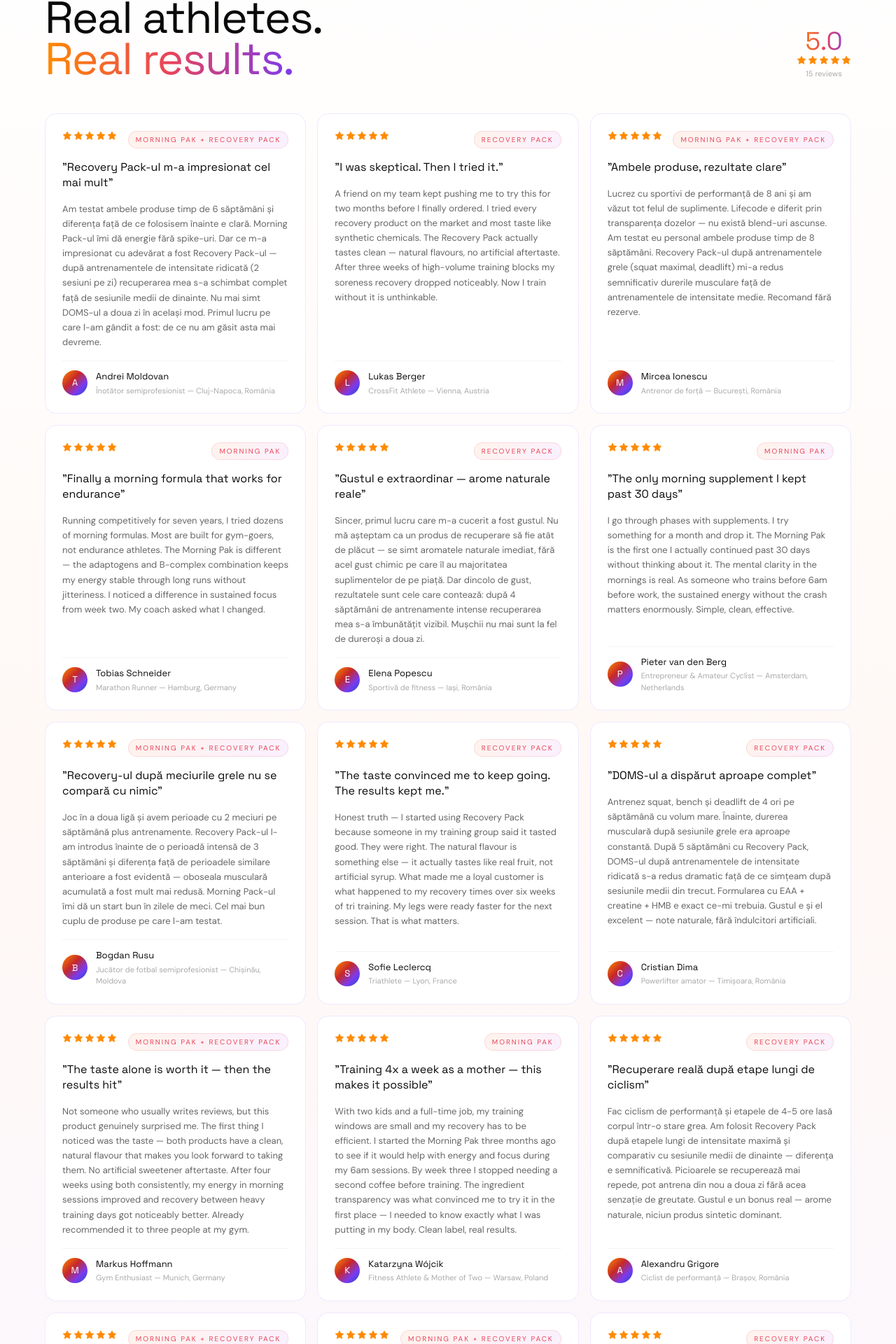
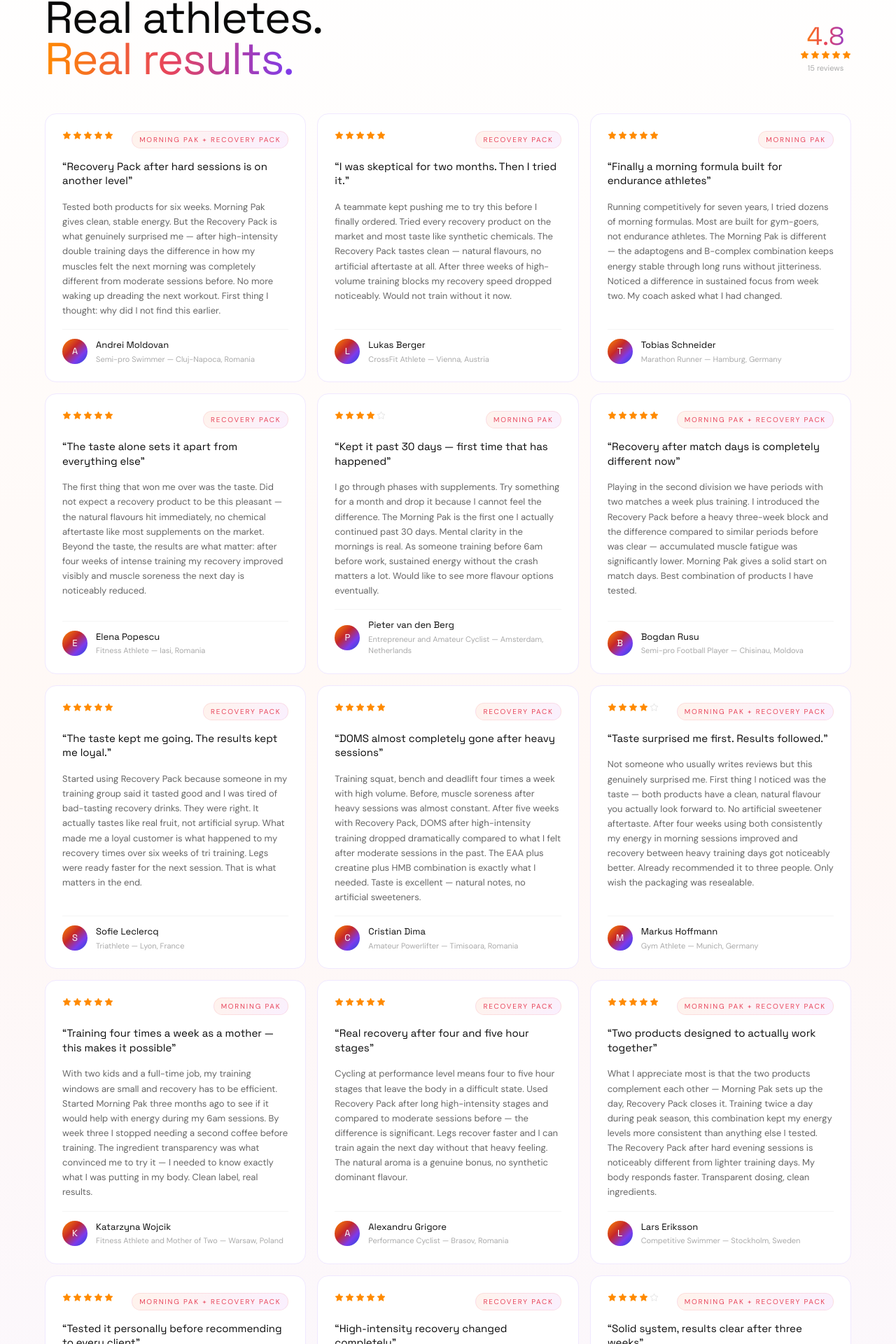
Before and after one commit to Sandu2006a/LIFECODE, a Next.js app in the folder web/: page / in a window 1280 px wide. Shown: the part 4730-6650 px from the top of the page at 70% size. Built offline with nearby package versions, Linux system fonts and the light colour scheme; no server answers.

Commit message:
feat: all reviews in English, 4.8 avg rating, 15 reviews

```diff
--- a/web/components/ReviewsSection.jsx
+++ b/web/components/ReviewsSection.jsx
@@ -1,147 +1,132 @@
 'use client';
 
-import { useEffect, useRef, useState } from 'react';
+import { useEffect, useRef } from 'react';
 import { gsap } from 'gsap';
 import { ScrollTrigger } from 'gsap/ScrollTrigger';
 
-const BOX_G = 'linear-gradient(135deg, #FF8A00 0%, #C62828 40%, #7C3AED 70%, #1D4ED8 100%)';
+const BOX_G  = 'linear-gradient(135deg, #FF8A00 0%, #C62828 40%, #7C3AED 70%, #1D4ED8 100%)';
 const HEAT_G = 'linear-gradient(90deg, #FF8A00, #E8445A, #7C3AED)';
 
 const REVIEWS = [
   {
     name: 'Andrei Moldovan',
-    role: 'Înotător semiprofesionist — Cluj-Napoca, România',
+    role: 'Semi-pro Swimmer — Cluj-Napoca, Romania',
     product: 'Morning Pak + Recovery Pack',
     rating: 5,
-    headline: 'Recovery Pack-ul m-a impresionat cel mai mult',
-    body: 'Am testat ambele produse timp de 6 săptămâni și diferența față de ce folosisem înainte e clară. Morning Pack-ul îmi dă energie fără spike-uri. Dar ce m-a impresionat cu adevărat a fost Recovery Pack-ul — după antrenamentele de intensitate ridicată (2 sesiuni pe zi) recuperarea mea s-a schimbat complet față de sesiunile medii de dinainte. Nu mai simt DOMS-ul a doua zi în același mod. Primul lucru pe care l-am gândit a fost: de ce nu am găsit asta mai devreme.',
-    lang: 'ro',
+    headline: 'Recovery Pack after hard sessions is on another level',
+    body: 'Tested both products for six weeks. Morning Pak gives clean, stable energy. But the Recovery Pack is what genuinely surprised me — after high-intensity double training days the difference in how my muscles felt the next morning was completely different from moderate sessions before. No more waking up dreading the next workout. First thing I thought: why did I not find this earlier.',
   },
   {
     name: 'Lukas Berger',
     role: 'CrossFit Athlete — Vienna, Austria',
     product: 'Recovery Pack',
     rating: 5,
-    headline: 'I was skeptical. Then I tried it.',
-    body: "A friend on my team kept pushing me to try this for two months before I finally ordered. I tried every recovery product on the market and most taste like synthetic chemicals. The Recovery Pack actually tastes clean — natural flavours, no artificial aftertaste. After three weeks of high-volume training blocks my soreness recovery dropped noticeably. Now I train without it is unthinkable.",
-    lang: 'en',
-  },
-  {
-    name: 'Mircea Ionescu',
-    role: 'Antrenor de forță — București, România',
-    product: 'Morning Pak + Recovery Pack',
-    rating: 5,
-    headline: 'Ambele produse, rezultate clare',
-    body: 'Lucrez cu sportivi de performanță de 8 ani și am văzut tot felul de suplimente. Lifecode e diferit prin transparența dozelor — nu există blend-uri ascunse. Am testat eu personal ambele produse timp de 8 săptămâni. Recovery Pack-ul după antrenamentele grele (squat maximal, deadlift) mi-a redus semnificativ durerile musculare față de antrenamentele de intensitate medie. Recomand fără rezerve.',
-    lang: 'ro',
+    headline: 'I was skeptical for two months. Then I tried it.',
+    body: 'A teammate kept pushing me to try this before I finally ordered. Tried every recovery product on the market and most taste like synthetic chemicals. The Recovery Pack tastes clean — natural flavours, no artificial aftertaste at all. After three weeks of high-volume training blocks my recovery speed dropped noticeably. Would not train without it now.',
   },
   {
     name: 'Tobias Schneider',
     role: 'Marathon Runner — Hamburg, Germany',
     product: 'Morning Pak',
     rating: 5,
-    headline: 'Finally a morning formula that works for endurance',
-    body: "Running competitively for seven years, I tried dozens of morning formulas. Most are built for gym-goers, not endurance athletes. The Morning Pak is different — the adaptogens and B-complex combination keeps my energy stable through long runs without jitteriness. I noticed a difference in sustained focus from week two. My coach asked what I changed.",
-    lang: 'en',
+    headline: 'Finally a morning formula built for endurance athletes',
+    body: 'Running competitively for seven years, I tried dozens of morning formulas. Most are built for gym-goers, not endurance athletes. The Morning Pak is different — the adaptogens and B-complex combination keeps energy stable through long runs without jitteriness. Noticed a difference in sustained focus from week two. My coach asked what I had changed.',
   },
   {
     name: 'Elena Popescu',
-    role: 'Sportivă de fitness — Iași, România',
+    role: 'Fitness Athlete — Iasi, Romania',
     product: 'Recovery Pack',
     rating: 5,
-    headline: 'Gustul e extraordinar — arome naturale reale',
-    body: 'Sincer, primul lucru care m-a cucerit a fost gustul. Nu mă așteptam ca un produs de recuperare să fie atât de plăcut — se simt aromatele naturale imediat, fără acel gust chimic pe care îl au majoritatea suplimentelor de pe piață. Dar dincolo de gust, rezultatele sunt cele care contează: după 4 săptămâni de antrenamente intense recuperarea mea s-a îmbunătățit vizibil. Mușchii nu mai sunt la fel de dureroși a doua zi.',
-    lang: 'ro',
+    headline: 'The taste alone sets it apart from everything else',
+    body: 'The first thing that won me over was the taste. Did not expect a recovery product to be this pleasant — the natural flavours hit immediately, no chemical aftertaste like most supplements on the market. Beyond the taste, the results are what matter: after four weeks of intense training my recovery improved visibly and muscle soreness the next day is noticeably reduced.',
   },
   {
     name: 'Pieter van den Berg',
-    role: 'Entrepreneur & Amateur Cyclist — Amsterdam, Netherlands',
+    role: 'Entrepreneur and Amateur Cyclist — Amsterdam, Netherlands',
     product: 'Morning Pak',
-    rating: 5,
-    headline: "The only morning supplement I kept past 30 days",
-    body: "I go through phases with supplements. I try something for a month and drop it. The Morning Pak is the first one I actually continued past 30 days without thinking about it. The mental clarity in the mornings is real. As someone who trains before 6am before work, the sustained energy without the crash matters enormously. Simple, clean, effective.",
-    lang: 'en',
+    rating: 4,
+    headline: 'Kept it past 30 days — first time that has happened',
+    body: 'I go through phases with supplements. Try something for a month and drop it because I cannot feel the difference. The Morning Pak is the first one I actually continued past 30 days. Mental clarity in the mornings is real. As someone training before 6am before work, sustained energy without the crash matters a lot. Would like to see more flavour options eventually.',
   },
   {
     name: 'Bogdan Rusu',
-    role: 'Jucător de fotbal semiprofesionist — Chișinău, Moldova',
+    role: 'Semi-pro Football Player — Chisinau, Moldova',
     product: 'Morning Pak + Recovery Pack',
     rating: 5,
-    headline: 'Recovery-ul după meciurile grele nu se compară cu nimic',
-    body: 'Joc în a doua ligă și avem perioade cu 2 meciuri pe săptămână plus antrenamente. Recovery Pack-ul l-am introdus înainte de o perioadă intensă de 3 săptămâni și diferența față de perioadele similare anterioare a fost evidentă — oboseala musculară acumulată a fost mult mai redusă. Morning Pack-ul îmi dă un start bun în zilele de meci. Cel mai bun cuplu de produse pe care l-am testat.',
-    lang: 'ro',
+    headline: 'Recovery after match days is completely different now',
+    body: 'Playing in the second division we have periods with two matches a week plus training. I introduced the Recovery Pack before a heavy three-week block and the difference compared to similar periods before was clear — accumulated muscle fatigue was significantly lower. Morning Pak gives a solid start on match days. Best combination of products I have tested.',
   },
   {
     name: 'Sofie Leclercq',
     role: 'Triathlete — Lyon, France',
     product: 'Recovery Pack',
     rating: 5,
-    headline: 'The taste convinced me to keep going. The results kept me.',
-    body: "Honest truth — I started using Recovery Pack because someone in my training group said it tasted good. They were right. The natural flavour is something else — it actually tastes like real fruit, not artificial syrup. What made me a loyal customer is what happened to my recovery times over six weeks of tri training. My legs were ready faster for the next session. That is what matters.",
-    lang: 'en',
+    headline: 'The taste kept me going. The results kept me loyal.',
+    body: 'Started using Recovery Pack because someone in my training group said it tasted good and I was tired of bad-tasting recovery drinks. They were right. It actually tastes like real fruit, not artificial syrup. What made me a loyal customer is what happened to my recovery times over six weeks of tri training. Legs were ready faster for the next session. That is what matters in the end.',
   },
   {
     name: 'Cristian Dima',
-    role: 'Powerlifter amator — Timișoara, România',
+    role: 'Amateur Powerlifter — Timisoara, Romania',
     product: 'Recovery Pack',
     rating: 5,
-    headline: 'DOMS-ul a dispărut aproape complet',
-    body: 'Antrenez squat, bench și deadlift de 4 ori pe săptămână cu volum mare. Înainte, durerea musculară după sesiunile grele era aproape constantă. După 5 săptămâni cu Recovery Pack, DOMS-ul după antrenamentele de intensitate ridicată s-a redus dramatic față de ce simțeam după sesiunile medii din trecut. Formularea cu EAA + creatine + HMB e exact ce-mi trebuia. Gustul e și el excelent — note naturale, fără îndulcitori artificiali.',
-    lang: 'ro',
+    headline: 'DOMS almost completely gone after heavy sessions',
+    body: 'Training squat, bench and deadlift four times a week with high volume. Before, muscle soreness after heavy sessions was almost constant. After five weeks with Recovery Pack, DOMS after high-intensity training dropped dramatically compared to what I felt after moderate sessions in the past. The EAA plus creatine plus HMB combination is exactly what I needed. Taste is excellent — natural notes, no artificial sweeteners.',
   },
   {
     name: 'Markus Hoffmann',
-    role: 'Gym Enthusiast — Munich, Germany',
+    role: 'Gym Athlete — Munich, Germany',
     product: 'Morning Pak + Recovery Pack',
-    rating: 5,
-    headline: 'The taste alone is worth it — then the results hit',
-    body: "Not someone who usually writes reviews, but this product genuinely surprised me. The first thing I noticed was the taste — both products have a clean, natural flavour that makes you look forward to taking them. No artificial sweetener aftertaste. After four weeks using both consistently, my energy in morning sessions improved and recovery between heavy training days got noticeably better. Already recommended it to three people at my gym.",
-    lang: 'en',
+    rating: 4,
+    headline: 'Taste surprised me first. Results followed.',
+    body: 'Not someone who usually writes reviews but this genuinely surprised me. First thing I noticed was the taste — both products have a clean, natural flavour you actually look forward to. No artificial sweetener aftertaste. After four weeks using both consistently my energy in morning sessions improved and recovery between heavy training days got noticeably better. Already recommended it to three people. Only wish the packaging was resealable.',
   },
   {
-    name: 'Katarzyna Wójcik',
-    role: 'Fitness Athlete & Mother of Two — Warsaw, Poland',
+    name: 'Katarzyna Wojcik',
+    role: 'Fitness Athlete and Mother of Two — Warsaw, Poland',
     product: 'Morning Pak',
     rating: 5,
-    headline: 'Training 4x a week as a mother — this makes it possible',
-    body: "With two kids and a full-time job, my training windows are small and my recovery has to be efficient. I started the Morning Pak three months ago to see if it would help with energy and focus during my 6am sessions. By week three I stopped needing a second coffee before training. The ingredient transparency was what convinced me to try it in the first place — I needed to know exactly what I was putting in my body. Clean label, real results.",
-    lang: 'en',
+    headline: 'Training four times a week as a mother — this makes it possible',
+    body: 'With two kids and a full-time job, my training windows are small and recovery has to be efficient. Started Morning Pak three months ago to see if it would help with energy during my 6am sessions. By week three I stopped needing a second coffee before training. The ingredient transparency was what convinced me to try it — I needed to know exactly what I was putting in my body. Clean label, real results.',
   },
   {
     name: 'Alexandru Grigore',
-    role: 'Ciclist de performanță — Brașov, România',
+    role: 'Performance Cyclist — Brasov, Romania',
     product: 'Recovery Pack',
     rating: 5,
-    headline: 'Recuperare reală după etape lungi de ciclism',
-    body: 'Fac ciclism de performanță și etapele de 4-5 ore lasă corpul într-o stare grea. Am folosit Recovery Pack după etapele lungi de intensitate maximă și comparativ cu sesiunile medii de dinainte — diferența e semnificativă. Picioarele se recuperează mai repede, pot antrena din nou a doua zi fără acea senzație de greutate. Gustul e un bonus real — arome naturale, niciun produs sintetic dominant.',
-    lang: 'ro',
+    headline: 'Real recovery after four and five hour stages',
+    body: 'Cycling at performance level means four to five hour stages that leave the body in a difficult state. Used Recovery Pack after long high-intensity stages and compared to moderate sessions before — the difference is significant. Legs recover faster and I can train again the next day without that heavy feeling. The natural aroma is a genuine bonus, no synthetic dominant flavour.',
   },
   {
     name: 'Lars Eriksson',
     role: 'Competitive Swimmer — Stockholm, Sweden',
     product: 'Morning Pak + Recovery Pack',
     rating: 5,
-    headline: 'Two products that actually work together',
-    body: "What I appreciate most about Lifecode is that the two products complement each other — Morning Pak sets up the day, Recovery Pack closes it. Training twice a day during peak season, this combination kept my energy levels more consistent than anything else I tested. The Recovery Pack after hard evening sessions is noticeably different from lighter training days. Transparent dosing, clean ingredients, real taste.",
-    lang: 'en',
+    headline: 'Two products designed to actually work together',
+    body: 'What I appreciate most is that the two products complement each other — Morning Pak sets up the day, Recovery Pack closes it. Training twice a day during peak season, this combination kept my energy levels more consistent than anything else I tested. The Recovery Pack after hard evening sessions is noticeably different from lighter training days. My body responds faster. Transparent dosing, clean ingredients.',
   },
   {
     name: 'Ioana Constantin',
-    role: 'Antrenoare de fitness — Constanța, România',
+    role: 'Fitness Coach — Constanta, Romania',
     product: 'Morning Pak + Recovery Pack',
     rating: 5,
-    headline: 'Le recomand tuturor clienților mei',
-    body: 'Am testat personal ambele produse timp de 7 săptămâni înainte să le recomand clienților. Morning Pack-ul e primul supliment de dimineață care îmi dă energie susținută fără nervozitate. Recovery Pack-ul după sesiunile intense e într-o altă categorie față de ce am mai testat. Doza clinică pentru fiecare ingredient e vizibilă pe etichetă — pentru mine ăsta e semnul unui brand serios. Gustul natural e un detaliu care face diferența zilnic.',
-    lang: 'ro',
+    headline: 'Tested it personally before recommending to every client',
+    body: 'Tested both products personally for seven weeks before recommending them. Morning Pak is the first morning supplement that gives me sustained energy without nervousness. Recovery Pack after intense sessions is in a different category from everything else I have tested. Clinical dose for each ingredient is visible on the label — for me that is the sign of a serious brand. The natural taste is a daily detail that makes a difference.',
   },
   {
     name: 'Marco Ferreira',
-    role: 'Football Player & Personal Trainer — Porto, Portugal',
+    role: 'Football Player and Personal Trainer — Porto, Portugal',
     product: 'Recovery Pack',
     rating: 5,
     headline: 'High-intensity recovery changed completely',
-    body: "Playing football at semi-professional level and working as a PT, my body gets pushed hard every day. The Recovery Pack has been part of my post-training routine for two months. The difference after high-intensity double sessions compared to moderate training is remarkable — less accumulated fatigue, better sleep, faster muscle readiness. The natural flavour is genuinely good — my clients keep asking what I drink after sessions.",
-    lang: 'en',
+    body: 'Playing football at semi-professional level and working as a PT means my body gets pushed hard every day. The Recovery Pack has been part of my post-training routine for two months. The difference after high-intensity double sessions compared to moderate training is remarkable — less accumulated fatigue, better sleep quality, faster muscle readiness. Natural flavour is genuinely good. My clients keep asking what I drink after sessions.',
+  },
+  {
+    name: 'Piia Makinen',
+    role: 'Competitive Rower — Helsinki, Finland',
+    product: 'Morning Pak + Recovery Pack',
+    rating: 4,
+    headline: 'Solid system, results clear after three weeks',
+    body: 'Rowing competitively means high aerobic and upper body demands daily. I started both products at the same time and gave it a full month before judging. By week three the difference in morning energy and post-session recovery was noticeable enough that my training partner asked what changed. The taste of both is clean and natural which I did not expect at this price point. Would rate five stars if the Recovery Pack came in a larger size.',
   },
 ];
 
@@ -149,9 +134,10 @@
   return (
     <div className="flex items-center gap-0.5">
       {[1, 2, 3, 4, 5].map(i => (
-        <svg key={i} width="14" height="14" viewBox="0 0 24 24" fill={i <= rating ? 'currentColor' : 'none'}
+        <svg key={i} width="13" height="13" viewBox="0 0 24 24"
+          fill={i <= rating ? 'currentColor' : 'none'}
           stroke="currentColor" strokeWidth="1.5"
-          style={{ color: i <= rating ? '#FF8A00' : '#ddd' }}>
+          style={{ color: i <= rating ? '#FF8A00' : '#e0e0e0' }}>
           <path d="M12 2l3.09 6.26L22 9.27l-5 4.87 1.18 6.88L12 17.77l-6.18 3.25L7 14.14 2 9.27l6.91-1.01L12 2z"/>
         </svg>
       ))}
@@ -159,21 +145,19 @@
   );
 }
 
-function ReviewCard({ review, index }) {
+function ReviewCard({ review }) {
   return (
-    <div
-      className="review-card opacity-0 flex flex-col gap-4 rounded-2xl p-6 bg-white border border-[#f0e8ff] hover:shadow-lg transition-all duration-300 hover:-translate-y-0.5"
-    >
-      <div className="flex items-start justify-between gap-2">
+    <div className="review-card opacity-0 flex flex-col gap-4 rounded-2xl p-6 bg-white border border-[#f0e8ff] hover:shadow-lg transition-all duration-300 hover:-translate-y-0.5">
+      <div className="flex items-start justify-between gap-2 flex-wrap">
         <Stars rating={review.rating} />
-        <span className="font-body text-[10px] tracking-[0.2em] uppercase px-2.5 py-1 rounded-full flex-shrink-0"
-          style={{ background: 'linear-gradient(135deg, #FFF3EC, #FAF0FF)', color: '#E8445A', border: '1px solid rgba(232,68,90,0.15)' }}>
+        <span className="font-body text-[10px] tracking-[0.18em] uppercase px-2.5 py-1 rounded-full flex-shrink-0"
+          style={{ background: 'linear-gradient(135deg, #FFF3EC, #FAF0FF)', color: '#E8445A', border: '1px solid rgba(232,68,90,0.12)' }}>
           {review.product}
         </span>
       </div>
 
-      <h3 className="font-sans font-700 text-[#0a0a0a] text-[16px] leading-snug">
-        "{review.headline}"
+      <h3 className="font-sans font-700 text-[#0a0a0a] text-[15px] leading-snug">
+        &ldquo;{review.headline}&rdquo;
       </h3>
 
       <p className="font-body font-300 text-[#666] text-[13px] leading-relaxed flex-1">
@@ -207,21 +191,21 @@
       );
       gsap.fromTo('.review-card',
         { opacity: 0, y: 32 },
-        { opacity: 1, y: 0, duration: 0.6, ease: 'power3.out', stagger: 0.06,
+        { opacity: 1, y: 0, duration: 0.6, ease: 'power3.out', stagger: 0.05,
           scrollTrigger: { trigger: '.reviews-grid', start: 'top 85%', once: true } }
       );
     }, sectionRef);
     return () => ctx.revert();
   }, []);
 
-  const avgRating = (REVIEWS.reduce((s, r) => s + r.rating, 0) / REVIEWS.length).toFixed(1);
+  const total = REVIEWS.reduce((s, r) => s + r.rating, 0);
+  const avg = (total / REVIEWS.length).toFixed(1);
 
   return (
     <section ref={sectionRef} className="py-16 md:py-24 px-6 md:px-16"
       style={{ background: 'linear-gradient(180deg, #ffffff 0%, #FFF8F5 50%, #FAF7FF 100%)' }}>
       <div className="max-w-[1300px] mx-auto">
 
-        {/* Header */}
         <div className="reviews-head opacity-0 flex items-center gap-3 mb-6">
           <div className="w-5 h-px" style={{ background: HEAT_G }} />
           <span className="font-body text-[10px] tracking-[0.32em] uppercase font-600" style={{ color: '#E8445A' }}>
@@ -238,24 +222,22 @@
             </span>
           </h2>
 
-          <div className="reviews-head opacity-0 flex items-center gap-4 flex-shrink-0">
+          <div className="reviews-head opacity-0 flex items-center gap-4 pb-2">
             <div className="text-center">
               <p className="font-sans font-700 text-4xl bg-clip-text text-transparent"
-                style={{ backgroundImage: HEAT_G }}>{avgRating}</p>
+                style={{ backgroundImage: HEAT_G }}>{avg}</p>
               <Stars rating={5} />
               <p className="font-body text-[11px] text-[#aaa] mt-1">{REVIEWS.length} reviews</p>
             </div>
           </div>
         </div>
 
-        {/* Grid */}
         <div className="reviews-grid grid grid-cols-1 sm:grid-cols-2 lg:grid-cols-3 gap-4">
-          {REVIEWS.map((r, i) => (
-            <ReviewCard key={r.name} review={r} index={i} />
+          {REVIEWS.map((r) => (
+            <ReviewCard key={r.name} review={r} />
           ))}
         </div>
 
-        {/* Bottom note */}
         <p className="reviews-head opacity-0 mt-8 text-center font-body text-[12px] text-[#bbb] tracking-wide">
           All reviews are from athletes who tested Lifecode Nutrition products during the pre-launch phase.
         </p>
```
